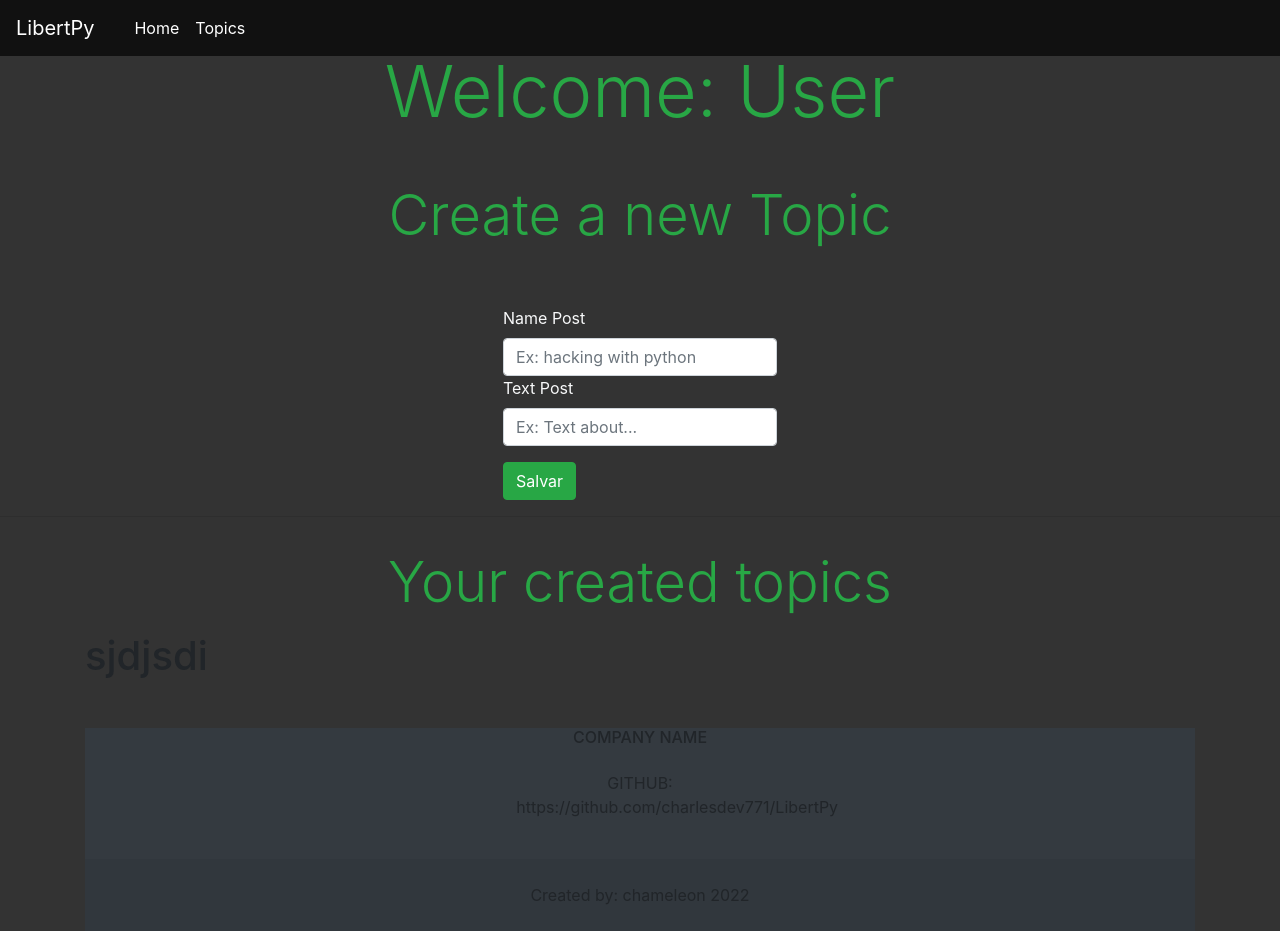
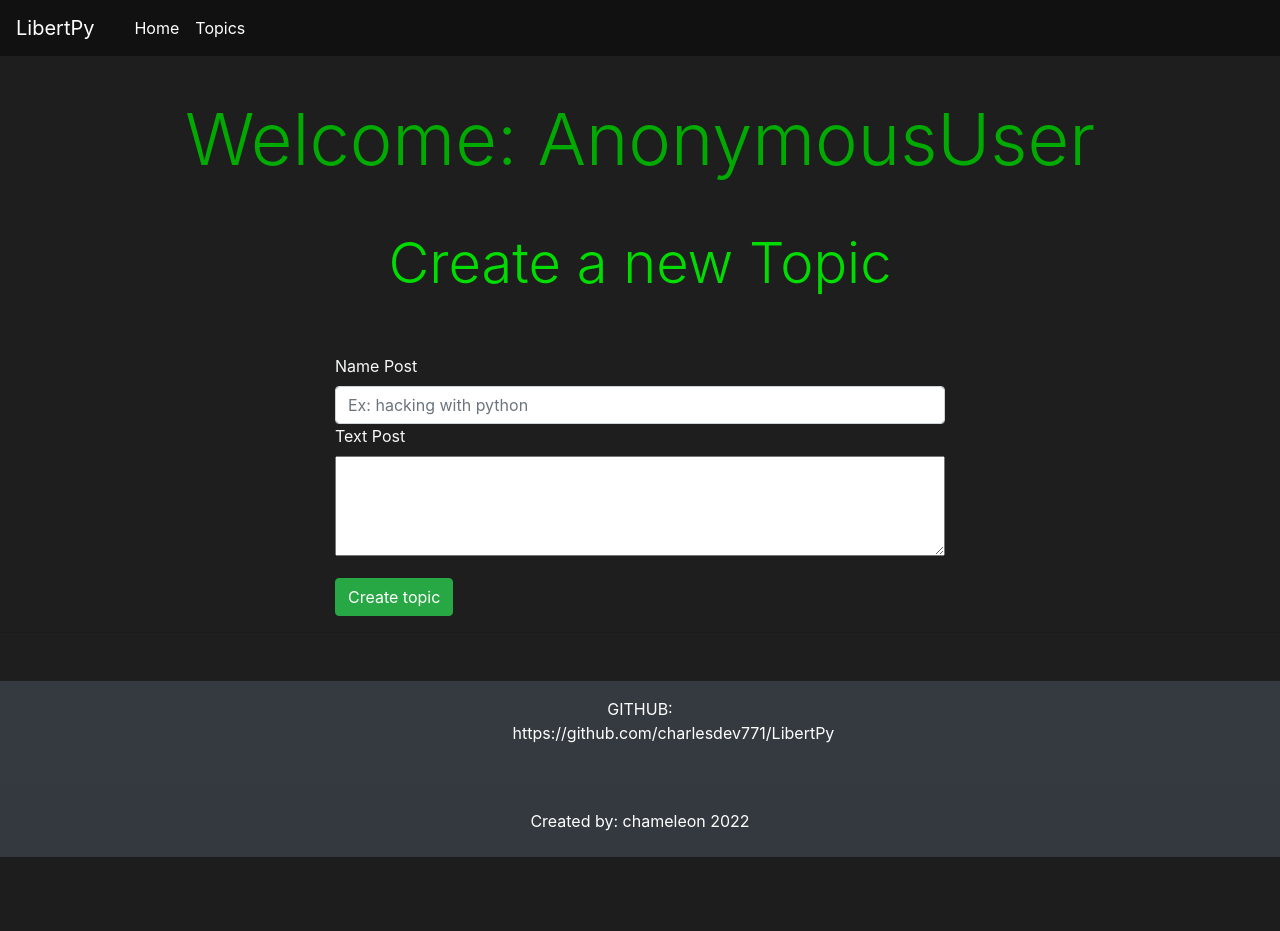
Before and after one commit to charlesdev771/LibertPy, a Django app: page /delete_topic/95/ in a window 1280 px wide. After the commit the page ends 857 px from the top, so only its background shows below. Run offline with Django 4.2, Linux system fonts and the light colour scheme; data comes from the database, SQL or seed files in the repository; both versions use the stored data as it was after the commit; some libraries are stand-ins or nearby versions.

Commit message:
final index

```diff
--- a/core/css/style.css
+++ b/core/css/style.css
@@ -1,6 +1,6 @@
 body
 {
-    background-color: #333;
+    background-color: rgb(30, 30, 30);
 }
 
 .navbar-black
@@ -13,6 +13,28 @@ body
     color: #333;
 }
 
+h1
+{
+    color: rgb(0, 170, 0);
+}
+
+h2
+{
+    color: rgb(0, 220, 0);
+}
+
+textarea
+{
+  width:100%;
+  height: 100px;
+}
+.textwrapper
+{
+  border:1px solid #999999;
+  margin:5px 0;
+  padding:3px;
+}
+
 .footer
 {
     margin-top: 100%;
--- a/core/templates/pages/index.html
+++ b/core/templates/pages/index.html
@@ -57,11 +57,11 @@
 
     <div class="container">
       <div class="row">
-        <div class="col-sm-12">
-          <h1 class="text-center display-3 text-success mt-5">
-            Welcome: User
+        <div class="col-sm-12 mt-5">
+          <h1 class="text-center display-3 mt-5">
+            Welcome: {{user}}
           </h1>
-          <h2 class="text-center display-4 text-success mt-5">
+          <h2 class="text-center display-4 mt-5">
             Create a new Topic
           </h2>
         </div>
@@ -69,16 +69,16 @@
     </div>
 
     <form action="{% url 'save_data' %}", method="post" class="form-group mt-5">
-      <div class="container">
+      <div class="container-fluid">
         <div class="row">
 
-        <div class="form-group mt-5 m-auto">
+        <div class="form-group mt-5 m-auto col-6">
         {% csrf_token %}
         <label class="text-center text-light">Name Post</label>
         <input type="text" name="title" placeholder="Ex: hacking with python" class="form-control">
         <label class="text-center text-light">Text Post</label><br>
-        <input type="text" class="form-control" placeholder="Ex: Text about..." name="text_topic">
-        <input type="submit" class="btn btn-success mt-3" value="Salvar">
+        <textarea class="text_topic_person" name="text_topic"></textarea><br>
+        <input type="submit" class="btn btn-success mt-3" value="Create topic">
 
         </div>
       </div>
@@ -88,14 +88,18 @@
 
     <hr>
 
+    <!--
+    <div class="TOPICS" class="TOPICS">
 
-    <div class="TOPICS" class="TOPICS">
       <div class="topics" class="topics">
-        <div class="container">
+
+        <div class="container-fluid">
+
           <div class="row">
 
             <div class="col-12">
-              <h1 class="text-center text-success display-4 mt-3 mb-3">
+
+              <h1 class="text-center display-4 mt-5 mb-5">
                 Your created topics
               </h1>
 
@@ -104,16 +108,26 @@
                 {% for topic in topics  %}
 
                   {% if not topic %}
+
                       <h1 class="text-center text-dark display-4">
-                        Erro na exibição dos dados...
+                        Error in exibition of the data...
                       </h1>
+
                   {% else %}
-                    <div class="container mt-3 mb-3">
+
+                    <div class="container mt-5 mb-3">
+
                       <article class="card">
+
                         <section class="col-sm-12 bg-dark text-white" id="user_topics">
-                        <h2 class="card-title text-center col-sm-12">{{ topic.title_topic }}</h2>
-                        <p class="card-text text-center">{{topic.text_topic}}</p>
+
+                          <h2 class="card-title text-center col-sm-12 pt-3">{{ topic.title_topic }}</h2>
+                          <p class="card-text text-justify pb-3">{{topic.text_topic}}</p>
+
                         </section>
+
+                      </article>
+
                     </div>
 
                   {% endif %}
@@ -121,40 +135,44 @@
                 {% endfor %}
 
               </div>
-                    </div>
-                  </section>
-                </div>
-              </div>
-            </div>
+
             </div>
 
-          {% else %}
+          </div>
 
-          <h1>sjdjsdi</h1>
+        </div>
+
+      </div>
+
+    </div>
 
           {%endif%}
+
+          -->
 
 
 
   <footer class="text-center text-lg-start bg-dark">
 
     <section class="">
+
       <div class="container text-center text-md-start mt-5">
+
         <div class="row mt-3">
+
           <div class="col-md-3 col-lg-4 col-xl-3 mx-auto mb-4">
-          <h6 class="text-uppercase fw-bold mb-4">
-            <i class="fas fa-gem me-3"></i>Company name
-          </h6>
-          <p>
+
+            <p class="pt-3 text-center text-white">
               GITHUB: https://github.com/charlesdev771/LibertPy
             </p>
+
           </div>
         </div>
       </div>
     </section>
 
-  <div class="text-center p-4" style="background-color: rgba(0, 0, 0, 0.05);">
-    <a class="text-reset fw-bold" href="https://mdbootstrap.com/">Created by: chameleon 2022</a>
+    <div class="text-center p-4" style="background-color: rgba(0, 0, 0, 0.010);">
+      <a class="text-white mb-5 fw-bold" href="https://mdbootstrap.com/">Created by: chameleon 2022</a>
     </div>
   </footer>
 
--- a/core/templates/pages/login.html
+++ b/core/templates/pages/login.html
@@ -63,8 +63,8 @@
                     <div class="col-lg-2"></div>
 
                         <div class="col-lg-8 mt-3">
-                            <h1 class="text-success text-center">Create account or login</h1>
-                            <h2 class="text-success text-center">Recomendation: Create a new email to login in  LibertPy</h2>
+                            <h1 class="text-center">Create account or login</h1>
+                            <h2 class="text-center">Recomendation: Create a new email to login in  LibertPy</h2>
 
 
                             <div class="row">
```
Also changed, not shown: db.sqlite3. Lines whose indentation alone changed are shown as unchanged.
